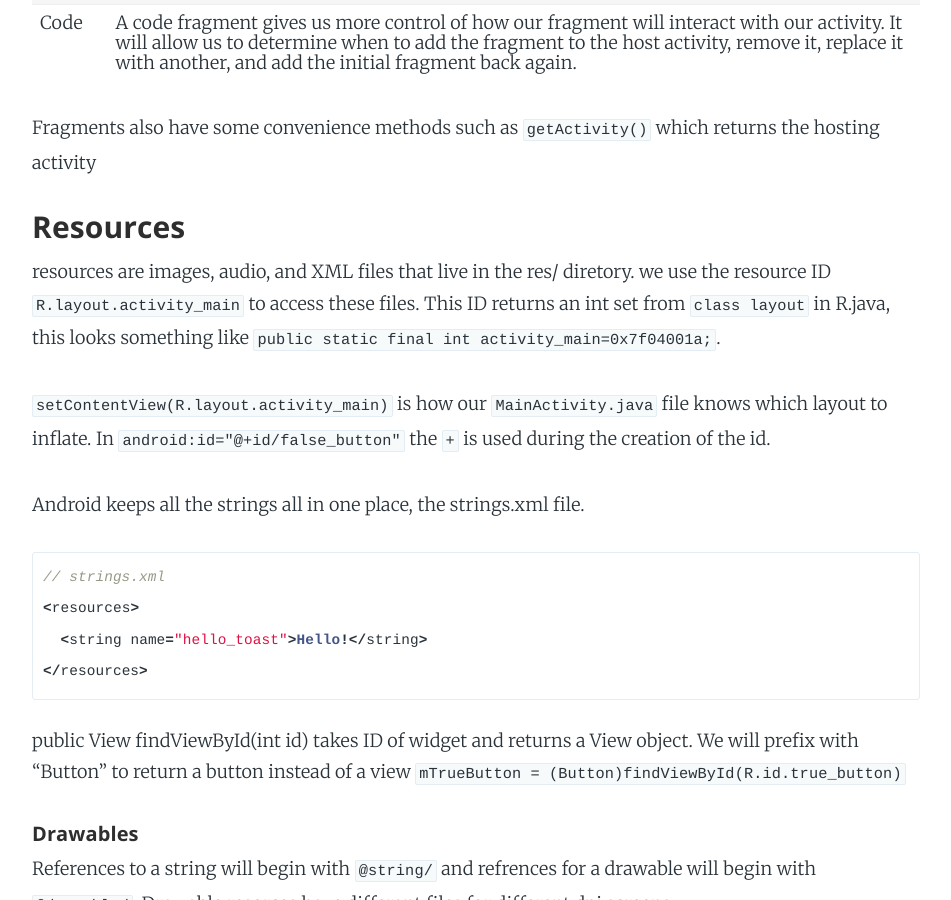
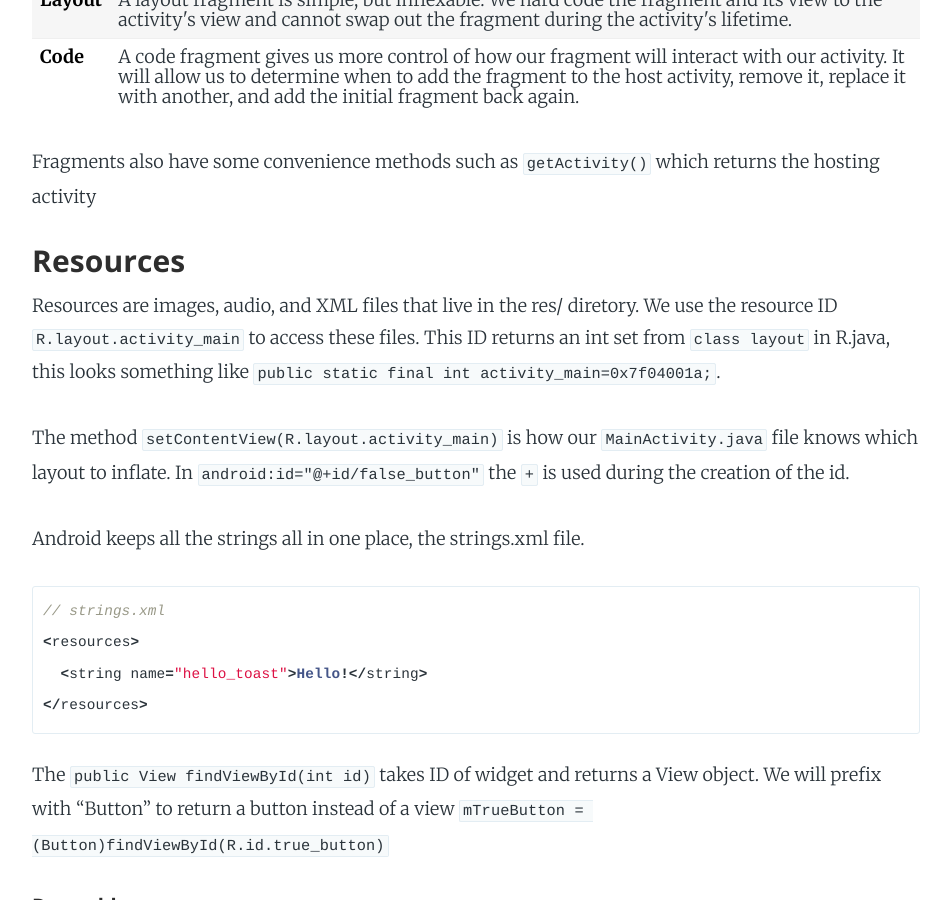
Before and after one commit to Carpk/ShawnKlein, a Jekyll site: the page built from _posts/2016-07-16-introduction-to-android.md, in a window 1280 px wide and 900 px high, scrolled down 9602 px. Shown: the whole window, without its empty margins (164-1115 px from the left). Built offline with Jekyll 4.4.1, drawn with Linux system fonts in a browser that asks for light colours; nearby versions of some CDN libraries; some web fonts are replaced; Markdown is read by kramdown in place of the engine named in the settings; some of the changed text lies outside the part shown.

Commit message:
fix typos, fill in missing content

`````diff
--- a/_posts/2016-07-16-introduction-to-android.md
+++ b/_posts/2016-07-16-introduction-to-android.md
@@ -218,11 +220,11 @@
 
 <table style="width:100%">
   <tr>
-    <td>Layout</td>
+    <th>Layout</th>
     <td>A layout fragment is simple, but inflexable. We hard code the fragment and its view to the activity's view and cannot swap out the fragment during the activity's lifetime.</td>
   </tr>
   <tr>
-    <td>Code</td>
+    <th>Code</th>
     <td>A code fragment gives us more control of how our fragment will interact with our activity. It will allow us to determine when to add the fragment to the host activity, remove it, replace it with another, and add the initial fragment back again.</td>
   </tr>
 </table>
@@ -231,9 +233,9 @@
 
 ### Resources
 
-resources are images, audio, and XML files that live in the res/ diretory. we use the resource ID `R.layout.activity_main` to access these files. This ID returns an int set from `class layout` in R.java, this looks something like  `public static final int activity_main=0x7f04001a;`.
+Resources are images, audio, and XML files that live in the res/ diretory. We use the resource ID `R.layout.activity_main` to access these files. This ID returns an int set from `class layout` in R.java, this looks something like  `public static final int activity_main=0x7f04001a;`.
 
-`setContentView(R.layout.activity_main)` is how our `MainActivity.java` file knows which layout to inflate. In `android:id="@+id/false_button"` the `+` is used during the creation of the id.
+The method `setContentView(R.layout.activity_main)` is how our `MainActivity.java` file knows which layout to inflate. In `android:id="@+id/false_button"` the `+` is used during the creation of the id.
 
 Android keeps all the strings all in one place, the strings.xml file.
 
@@ -244,7 +246,7 @@
 </resources>
 ````
 
-public View findViewById(int id) takes ID of widget and returns a View object. We will prefix with "Button" to return a button instead of a view `mTrueButton = (Button)findViewById(R.id.true_button)`
+The `public View findViewById(int id)` takes ID of widget and returns a View object. We will prefix with "Button" to return a button instead of a view `mTrueButton = (Button)findViewById(R.id.true_button)`
 
 ##### Drawables
 
@@ -268,8 +270,8 @@
   </tr>
   <tr>
     <td>android:id</td>
-    <td></td>
-    <td></td>
+    <td>View</td>
+    <td>Supply an identifier name for this view, to later retrieve it with View.findViewById() or Activity.findViewById().</td>
   </tr>
   <tr>
     <td>android:orientation</td>
@@ -309,26 +311,26 @@
   <tr>
     <td>android:name</td>
     <td></td>
-    <td></td>
+    <td>The name of the class that implements the activity.</td>
   </tr>
   <tr>
     <td>android:label</td>
-    <td></td>
-    <td></td>
+    <td>TextView</td>
+    <td>A user-readable label for the activity.</td>
   </tr>
   <tr>
     <td>android:padding</td>
-    <td></td>
+    <td>View</td>
     <td>padding describes how much bigger the widget's size is over the content</td>
   </tr>
   <tr>
     <td>android:layout_margin</td>
-    <td></td>
+    <td>ViewGroup.MarginLayoutParams</td>
     <td>margin is used by parent widget to space the calling widget from other widgets</td>
   </tr>
   <tr>
     <td>android:layout_weight</td>
-    <td></td>
+    <td>LinearLayout.LayoutParams</td>
     <td>In regards to only 2 widgets, if both values are the same, it wil split the space 50/50. if 2 and 1, 2/3 and 1/3 respectively</td>
   </tr>
 </table>
`````
Also changed, not shown: other parts of _posts/2016-07-16-introduction-to-android.md (+3 -1 lines).
